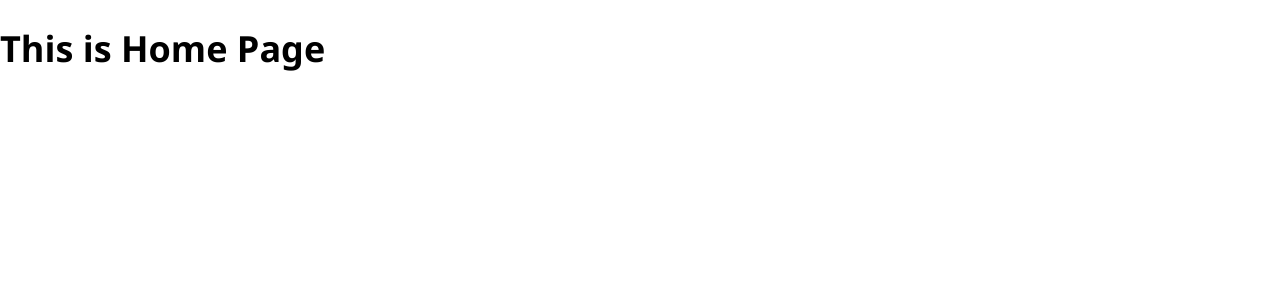
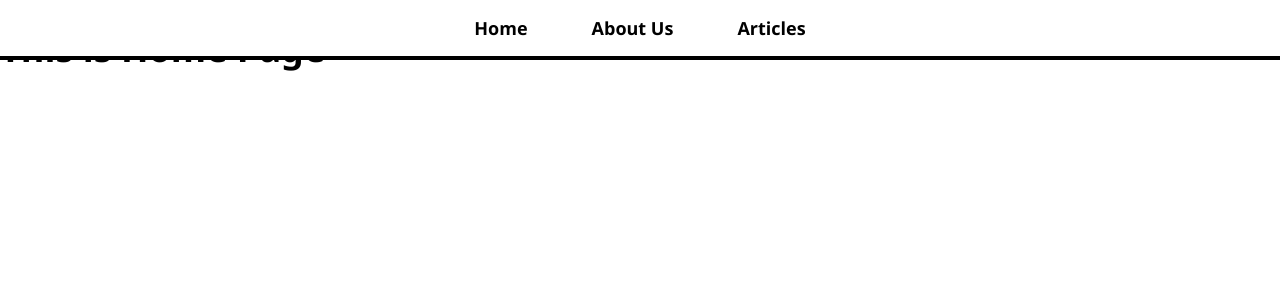
Before and after one commit to kshitijingole/my-blog, a React (Create React App) app: page / in a window 1280 px wide. Shown: the top 300 px of the page. Built offline with nearby package versions, Linux system fonts and the light colour scheme.

Commit message:
React Router Links in Nav Bar

```diff
--- a/src/App.js
+++ b/src/App.js
@@ -1,5 +1,6 @@
 // https://github.com/LinkedInLearning/react-creating-and-hosting-a-full-stack-site-3209140/tree/02_04b/my-blog
 import './App.css';
+import NavBar from './NavBar';
 import HomePage from './pages/HomePage';
 import AboutPage from './pages/AboutPage';
 import ArticleListPage from './pages/ArticleListPage';
@@ -10,6 +11,7 @@
   return (
     <BrowserRouter>
     <div className="App">
+      <NavBar />
       <Routes>
         <Route path='/' element={<HomePage />}></Route>
         <Route path='/about-us' element={<AboutPage />}></Route>
--- /dev/null
+++ b/src/NavBar.js
@@ -0,0 +1,20 @@
+import { Link } from "react-router-dom";
+const NavBar = () => {
+    return (
+        <nav>
+            <ul>
+                <li>
+                    <Link to="/">Home</Link>
+                </li>
+                <li>
+                    <Link to="/about-us">About Us</Link>
+                </li>
+                <li>
+                    <Link to="/articles">Articles</Link>
+                </li>
+            </ul>
+        </nav>
+    );
+}
+
+export default NavBar;
```
